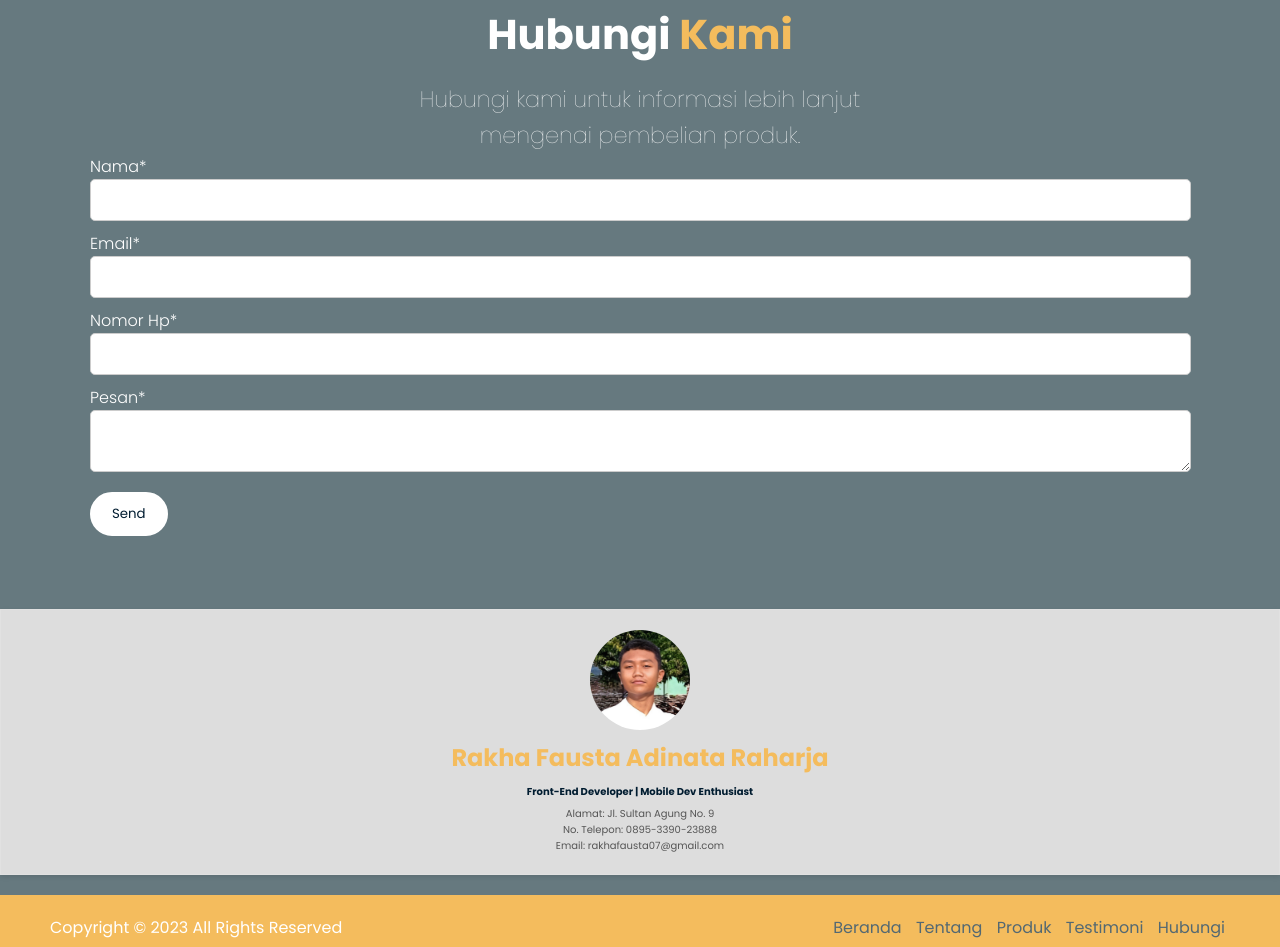
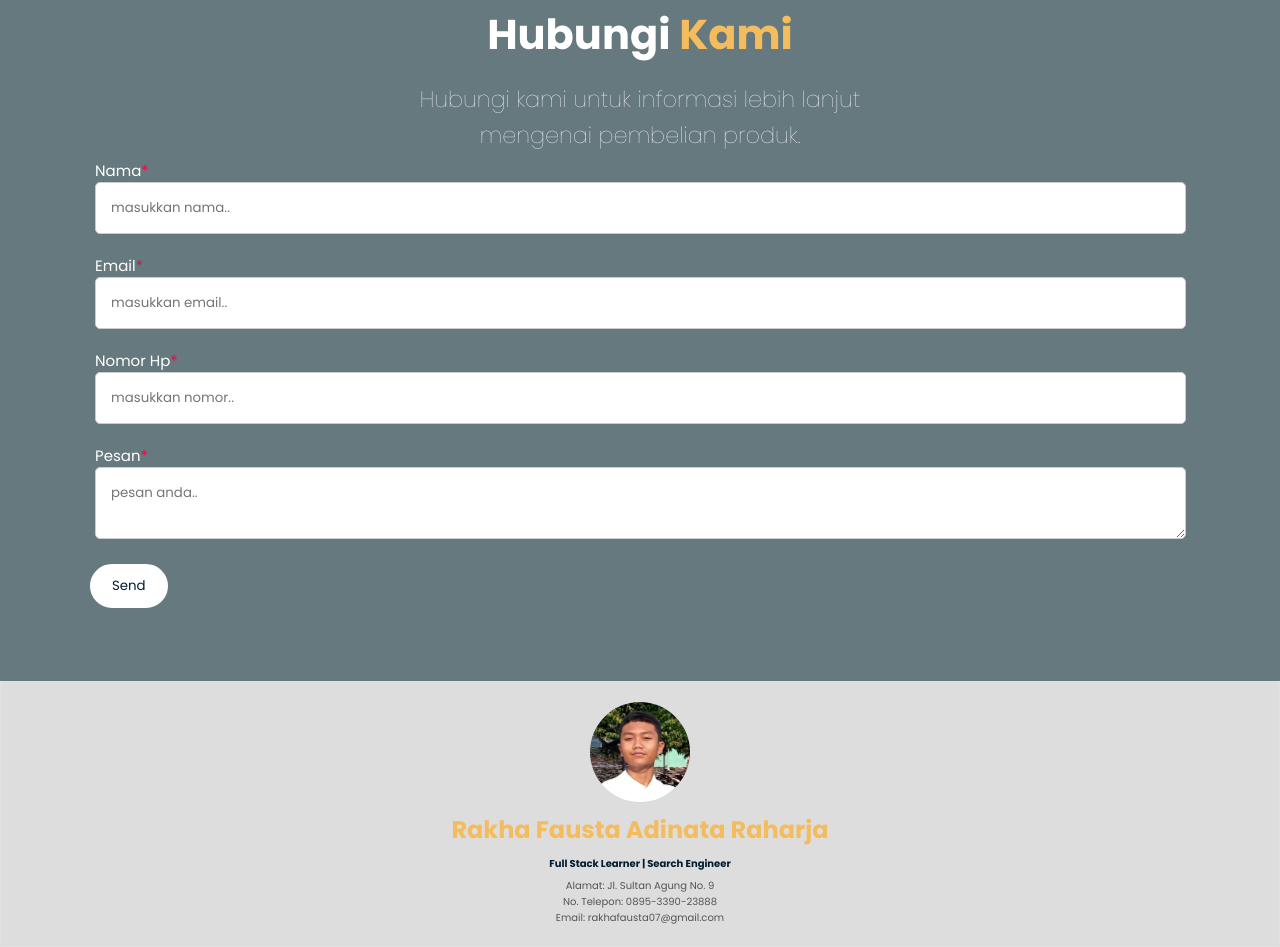
Before and after one commit to rakhaafd/rakhaafd.github.io, a plain HTML site: page index.html in a window 1280 px wide. Shown: the part 3282-4229 px from the top of the page. Drawn offline with nearby package versions, Linux system fonts and the light colour scheme.

Commit message:
commit kedua

```diff
--- a/index.html
+++ b/index.html
@@ -48,9 +48,9 @@
       <article>
         <section class="hero" id="home">
           <div class="content">
-            <h1>Fashionable <span>Sneakers</span> Shoes</h1>
+            <h1 id="animated-text">Fashionable <span>Sneakers</span> Shoes</h1>
             <p>Langkahkan Dunia dengan Sneakers Terbaik.</p>
-            <a href="#" class="cta">Lebih Lanjut</a>
+            <a href="#about" class="cta">Lebih Lanjut</a>
           </div>
         </section>
       </article>
@@ -178,44 +178,44 @@
             </p>
             <form id="contact-form" data-aos="flip-left">
               <div class="input-group">
-                <label for="name">Nama*</label>
-                <input type="text" id="name" name="name" required />
+                <label for="name">Nama<span>*</span></label>
+                <input type="text" placeholder="masukkan nama.." id="name" name="name" required />
               </div>
               <div class="input-group">
-                <label for="email">Email*</label>
-                <input type="email" id="email" name="email" required />
+                <label for="email">Email<span>*</span></label>
+                <input type="email" placeholder="masukkan email.." id="email" name="email" required />
               </div>
               <div class="input-group">
-                <label for="cellphone">Nomor Hp*</label>
-                <input type="tel" id="cellphone" name="cellphone" required />
+                <label for="cellphone">Nomor Hp<span>*</span></label>
+                <input type="tel" placeholder="masukkan nomor.." id="cellphone" name="cellphone" required />
               </div>
               <div class="input-group">
-                <label for="message">Pesan*</label>
-                <textarea id="message" name="message" required></textarea>
+                <label for="message">Pesan<span>*</span></label>
+                <textarea id="message" placeholder="pesan anda.." name="message" required></textarea>
               </div>
               <button type="submit">Send</button>
             </form>
           </div>
         </section>
       </article>
+
+      <!-- profile card start -->
       <aside>
         <article>
           <div class="profile-card">
             <img src="assets/poto-propil.jpg" alt="" />
             <h2>Rakha Fausta Adinata Raharja</h2>
-            <h3>Front-End Developer | Mobile Dev Enthusiast</h3>
+            <h3>Full Stack Learner | Search Engineer</h3>
             <p>Alamat: Jl. Sultan Agung No. 9</p>
             <p>No. Telepon: 0895-3390-23888</p>
             <p>Email: rakhafausta07@gmail.com</p>
           </div>
         </article>
       </aside>
+      <!-- profile card end -->
+
     </main>
     <!-- contact end -->
-
-    <!-- profile start-->
-
-    <!-- profile end -->
 
     <!-- footer start -->
     <footer>
--- a/style.css
+++ b/style.css
@@ -128,6 +128,7 @@ body {
   border-radius: 0.5rem;
   box-shadow: 1px 1px 3px rgba(1, 1, 3, 0.5);
 }
+
 
 /* about */
 .about,
@@ -288,15 +289,20 @@ form {
     flex-direction: column;
     text-align: left;
     width: 100%;
+    padding: 5px;
 }
 
 label {
-    font-weight: 300;
+    font-size: 15px;
+}
+
+label span {
+  color: #ff003f;
 }
 
 input, textarea {
     font-family: 'Poppins';
-    padding: 10px;
+    padding: 15px;
     border: 1px solid #ccc;
     border-radius: 5px;
     width: 100%;
```
Also changed, not shown: script.js (line endings or trailing spaces).
